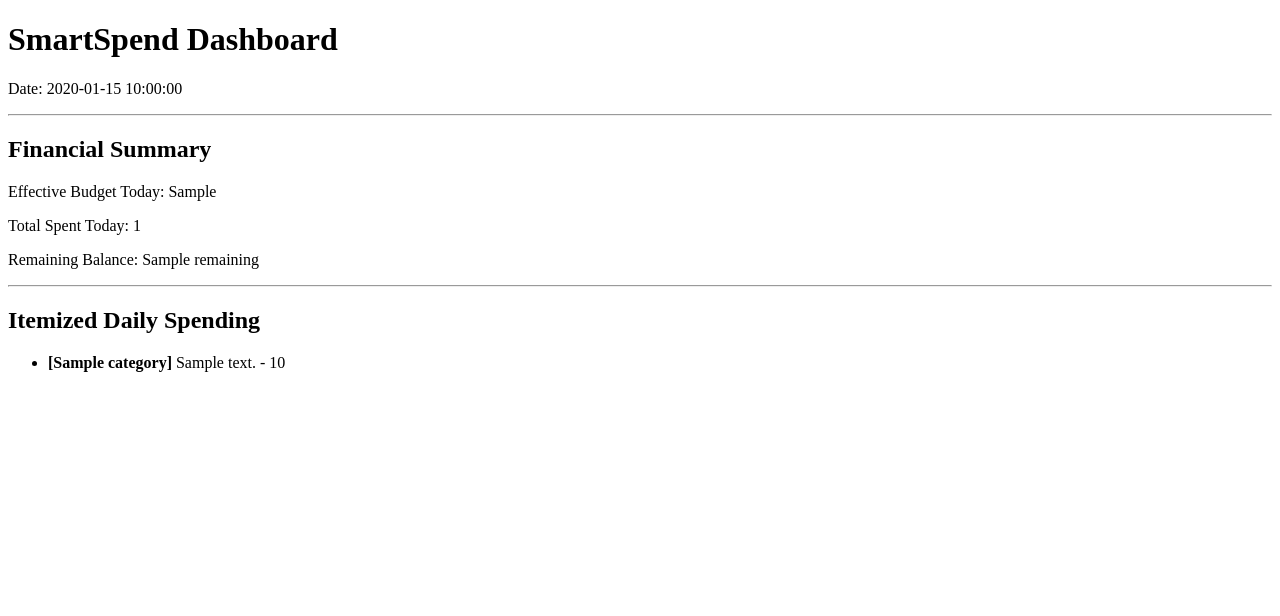
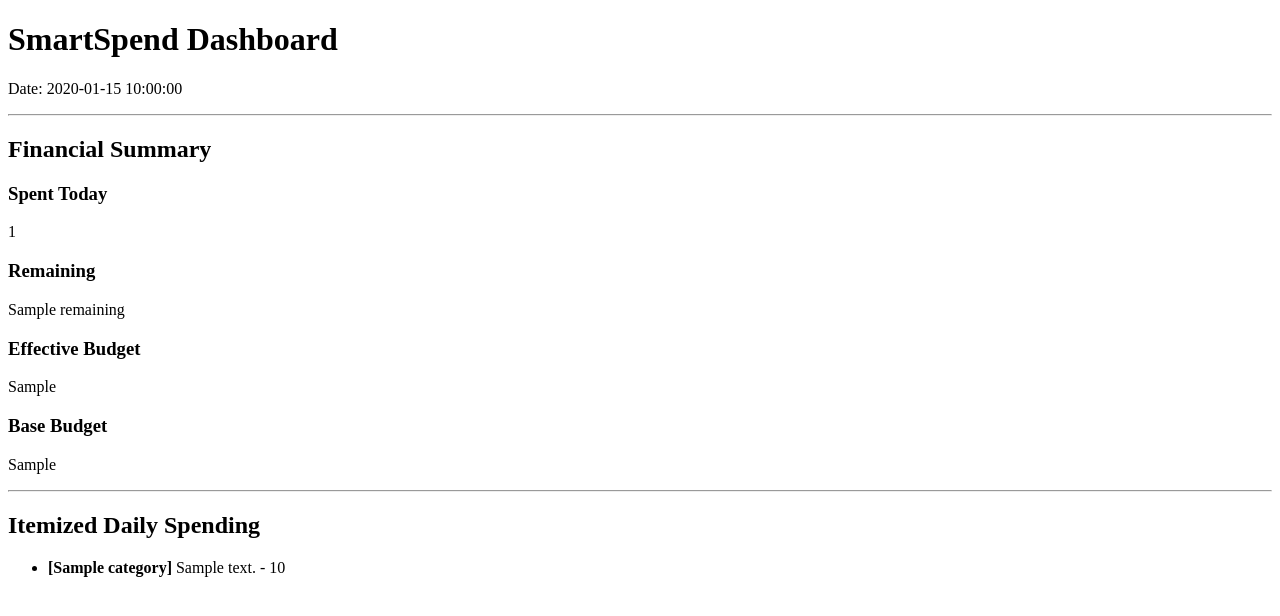
Before and after one commit to shreyans-gits/smart-spend, a Flask app: template web/templates/dashboard.html in a window 1280 px wide. Shown: the top 616 px of the page. Run offline with Flask 3, Linux system fonts and the light colour scheme; the template is opened without the code that fills it: most values are stand-ins (such as "Sample title", 1, 10 or a date in 2020).

Commit message:
Pass baseline daily budget to web context and restructure dashboard markup into individual stats tiles

```diff
--- a/web/app.py
+++ b/web/app.py
@@ -1,10 +1,10 @@
 import sys
 import os
+from datetime import datetime
 
 sys.path.append(os.path.dirname(os.path.dirname(os.path.abspath(__file__))))
 
 from flask import Flask , render_template
-from datetime import datetime
 import config
 from budget.engine import get_budget_state
 from db.queries import get_expenses_by_date, get_daily_total, get_yesterday_leftover
@@ -17,6 +17,7 @@ def get_current_date_str() -> str:
 @app.route("/")
 def dashboard():
     today_str = get_current_date_str()
+
     expenses = get_expenses_by_date(today_str)
     total_spent = get_daily_total(today_str)
     yesterday_leftover = get_yesterday_leftover(today_str)
@@ -35,6 +36,7 @@ def dashboard():
         total_spent=total_spent,
         remaining=remaining,
         effective_budget=effective_budget,
+        daily_budget=config.DAILY_BUDGET,
         today_date=today_str
     )
 
--- a/web/templates/dashboard.html
+++ b/web/templates/dashboard.html
@@ -12,9 +12,25 @@
     <hr>
 
     <h2>Financial Summary</h2>
-    <p>Effective Budget Today: {{ effective_budget }}</p>
-    <p>Total Spent Today: {{ total_spent }}</p>
-    <p>Remaining Balance: {{ remaining }}</p>
+    <div>
+        <h3>Spent Today</h3>
+        <p>{{ total_spent }}</p>
+    </div>
+
+    <div>
+        <h3>Remaining</h3>
+        <p>{{ remaining }}</p>
+    </div>
+
+    <div>
+        <h3>Effective Budget</h3>
+        <p>{{ effective_budget }}</p>
+    </div>
+
+    <div>
+        <h3>Base Budget</h3>
+        <p>{{ daily_budget }}</p>
+    </div>
 
     {% if remaining < 0 %}
         <p style="color: red; font-weight: bold;">Warning: You have exceeded your daily limit!</p>
```
